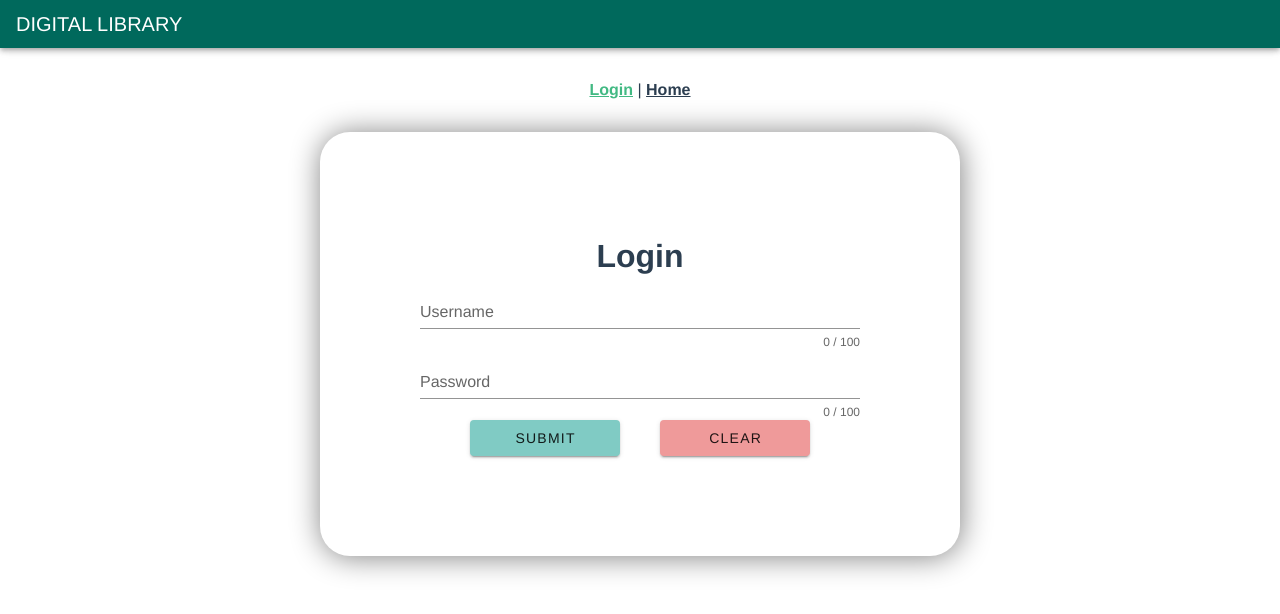
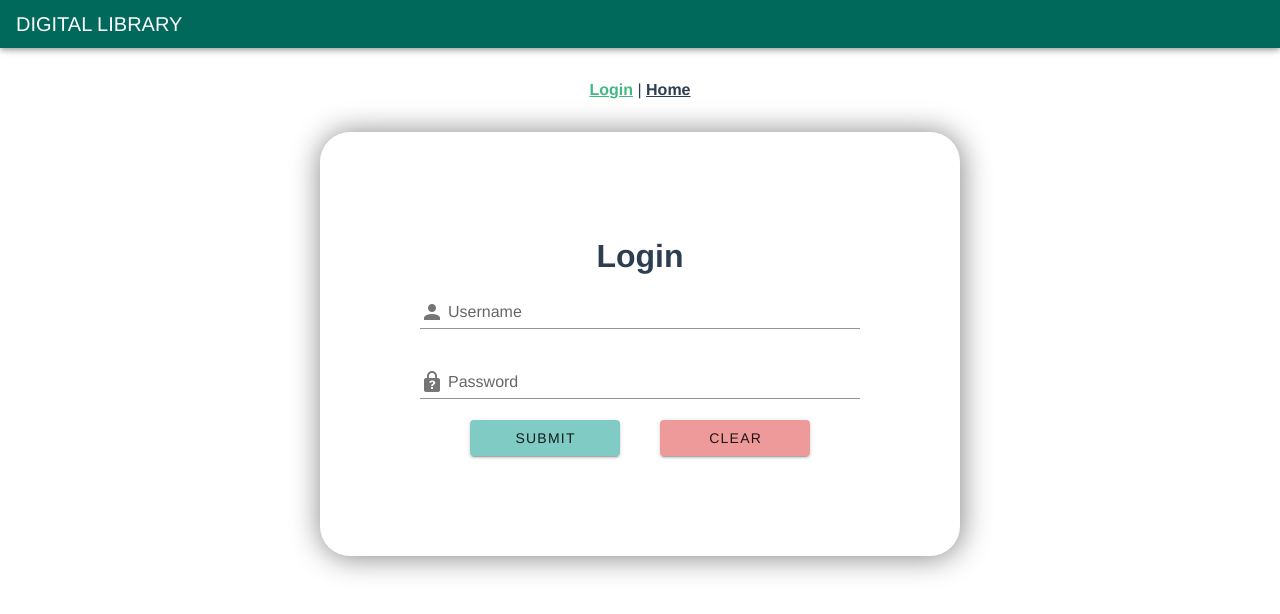
Before and after one commit to digital-gachilib/blob, a Vue app in the folder frontend/: page /#/login in a window 1280 px wide. Shown: the top 614 px of the page. Built offline with nearby package versions, Linux system fonts and the light colour scheme.

Commit message:
Add unssuccesful login alert

```diff
--- a/frontend/src/components/login/LoginForm.vue
+++ b/frontend/src/components/login/LoginForm.vue
@@ -4,17 +4,19 @@
             <h1>Login</h1>
             <v-text-field
             v-model="username"
-            :counter="100"
             label="Username"
             required
+            prepend-inner-icon="mdi-account"
+            color="teal lighten-1"
             ></v-text-field>
 
             <v-text-field
             v-model="password"
-            :counter="100"
             label="Password"
             required
             type='password'
+            prepend-inner-icon="mdi-lock-question"
+            color="teal lighten-1"
             ></v-text-field>
 
             <v-btn class="btn mr-10 teal lighten-3" type="submit">submit</v-btn>
@@ -24,34 +26,23 @@
 </template>
 
 <script>
-import axios from "axios"
-
 export default {
     name: 'LoginForm',
     data() {
         return {
             username: '',
             password: '',
-            authorized: false,
         }
     },
     methods: {
         submit() {
-            axios.post(
-                "http://127.0.0.1:8000/api-token-auth/",
+            this.$emit(
+                "loginAttempt",
                 {
-                    'username': this.username,
-                    'password': this.password,
+                    "username": this.username,
+                    "password": this.password
                 }
-            ).then(response => {
-                localStorage.setItem("token", response.data.token)
-                this.$router.replace({name: "Home"})
-            })
-            .catch(error => {
-                if (error.response.status === 400) {
-                    localStorage.setItem("token", 'none')
-                }
-            })
+            )
             this.clear()
         },
         clear() {
--- /dev/null
+++ b/frontend/src/components/login/UnsuccessfulLogin.vue
@@ -0,0 +1,9 @@
+<template>
+    <v-container style="width: 60%" class="pt-9">
+      <v-alert
+        type="error"
+      >
+        Unsuccessful Login attempt!
+      </v-alert>
+    </v-container>
+</template>
--- a/frontend/src/views/Login.vue
+++ b/frontend/src/views/Login.vue
@@ -1,15 +1,45 @@
 <template>
-    <LoginForm />
+    <div>
+    <LoginForm @loginAttempt="loginAttempt" />
+    <UnsuccessfulLogin v-if="showAlert" />
+    </div>
 </template>
 
 <script>
-// @ is an alias to /src
+import axios from "axios"
 import LoginForm from '../components/login/LoginForm.vue'
+import UnsuccessfulLogin from '../components/login/UnsuccessfulLogin.vue'
 
 export default {
   name: 'Login',
   components: {
     LoginForm,
+    UnsuccessfulLogin,
+  },
+  data() {
+    return {
+      showAlert: false
+    }
+  },
+  methods: {
+    loginAttempt(data) {
+      axios.post(
+        "http://127.0.0.1:8000/api-token-auth/",
+        {
+          'username': data['username'],
+          'password': data['password'],
+        }
+      ).then(response => {
+        localStorage.setItem("token", response.data.token)
+        this.$router.replace({name: "Home"})
+      })
+      .catch(error => {
+          if (error.response.status === 400) {
+            localStorage.setItem("token", 'none')
+            this.showAlert = true
+        }
+      })
+    },
   }
 }
 </script>
```
Also changed, not shown: frontend/src/components/home/Unauthorized.vue (deleted, +0 -16 lines).
